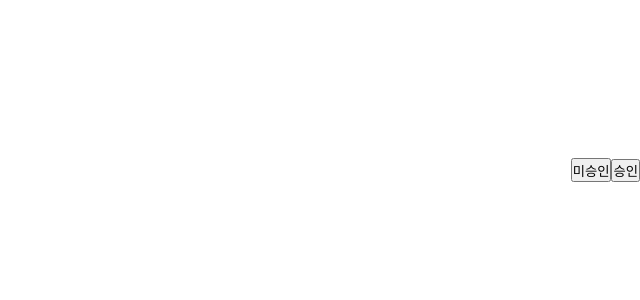
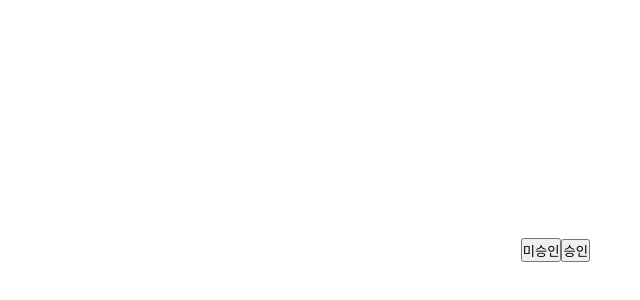
Before and after one commit to LikeLionHGU/Welch-s_Front, a React (Create React App) app: page /approval in a window 1280 px wide. Shown: the part 292-592 px from the top of the page, without its empty margins (640-1280 px from the left). Built offline with nearby package versions, Linux system fonts and the light colour scheme; a web font is replaced by a local one.

Commit message:
style: 구조 정리

```diff
--- a/src/pages/project/manager/Approval.jsx
+++ b/src/pages/project/manager/Approval.jsx
@@ -1,9 +1,15 @@
 // 관리자 승인/버전별 수정/편집 페이지
 import Write from "../../../components/Write";
+
+import "../../../styles/approval.css";
+
 export default function Approval() {
   return (
-    <>
+    <div className="approval-write">
+      {/* 참여자가 수정한 것 */}
+      <Write user={2} mode={2} />
+      {/* 원본 */}
       <Write user={2} mode={1} />
-    </>
+    </div>
   );
 }
--- /dev/null
+++ b/src/styles/approval.css
@@ -0,0 +1,7 @@
+.approval-write {
+  height: 100%;
+  /* height: calc(100vh - 100px); */
+  margin: 80px 50px;
+
+  display: flex;
+}
```
